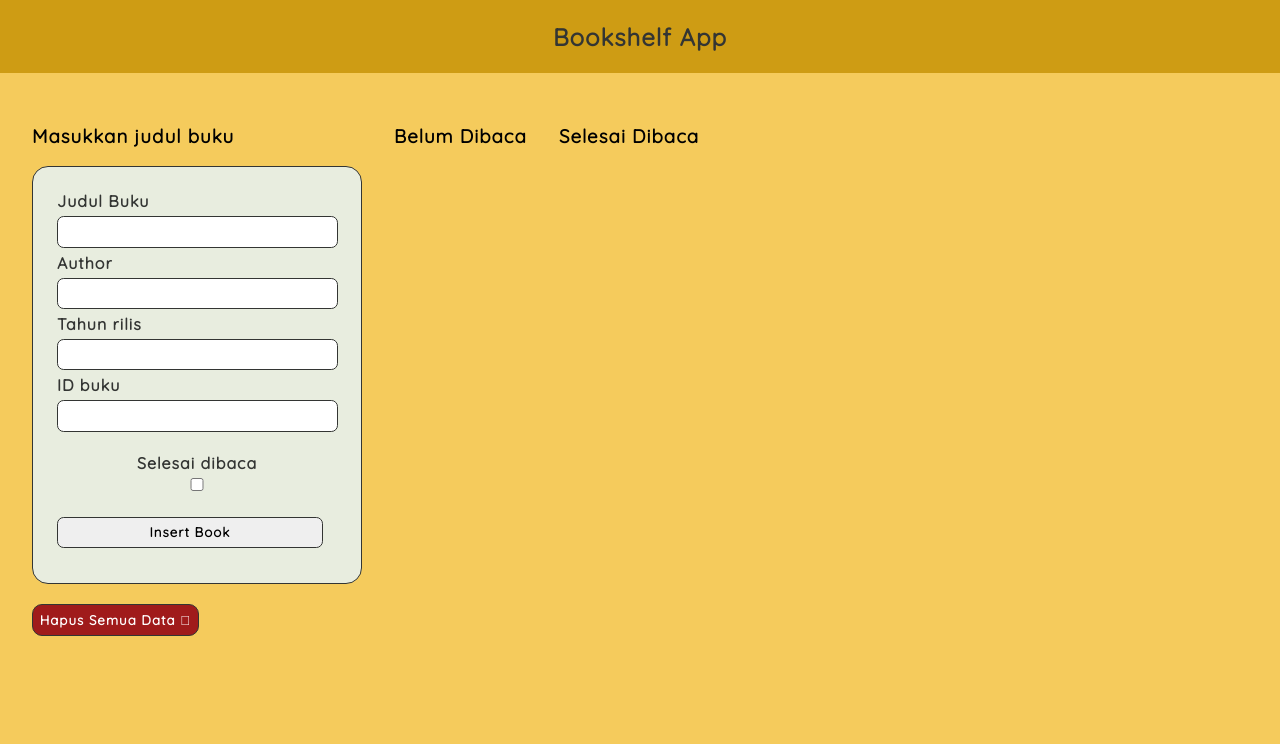
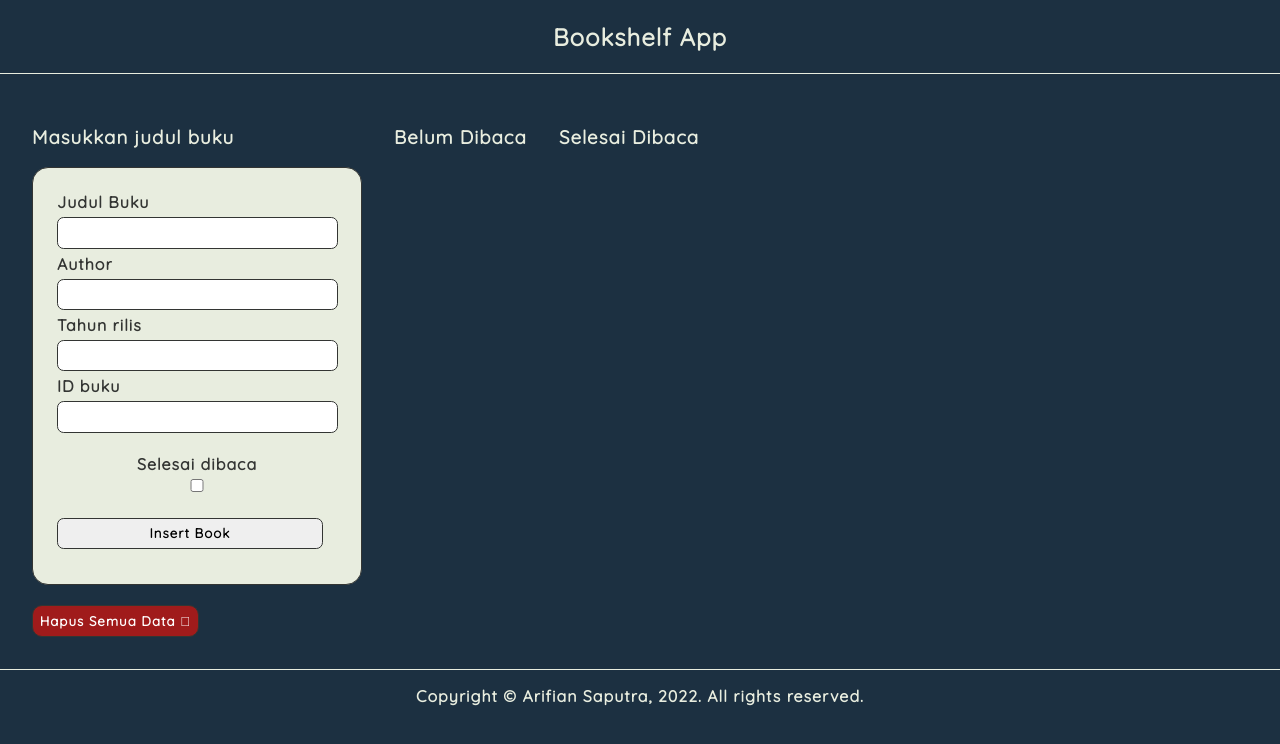
Before and after one commit to arifian853/bookshelf-app-js, a plain HTML site: page index.html in a window 1280 px wide. Drawn offline with Linux system fonts and the light colour scheme.

Commit message:
Finalizing

```diff
--- a/index.html
+++ b/index.html
@@ -51,5 +51,8 @@
 
     </div>
 </body>
+<footer>
+    Copyright © Arifian Saputra, 2022. All rights reserved.
+</footer>
 </html>
 <script src="script.js"></script>
--- a/style.css
+++ b/style.css
@@ -3,8 +3,8 @@
 :root {
     --black-base : #333533;
     --white-base : #E8EDDF;
-    --yellow : #F5CB5C;
-    --yellow-darker : #ce9c14;
+    --bg : #1C3041;
+    --bg-2 : #36558F;
 }
 
 * {
@@ -18,15 +18,25 @@ html, body {
     margin: 0;
     box-sizing: border-box;
     overflow-x: hidden;
-    background-color: var(--yellow);
+    background-color: var(--bg);
     scroll-behavior: smooth;
+    color: var(--white-base);
 }
 
 nav {
-    background-color: var(--yellow-darker);
+    background-color: var(--bg);
     padding: 0.1em;
     text-align: center;
-    color: var(--black-base);
+    color: var(--white-base);
+    border-bottom: 1px solid var(--white-base);
+}
+
+footer {
+    background-color: var(--bg);
+    padding: 1em;
+    text-align: center;
+    color: var(--white-base);
+    border-top: 1px solid var(--white-base);
 }
 
 .book-element {
@@ -114,7 +124,7 @@ nav {
         box-sizing: border-box;
         overflow-x: hidden;
         font-family: 'Quicksand', sans-serif;
-        background-color: var(--yellow);
+        background-color: var(--bg);
         scroll-behavior: smooth;
     }
 
```
